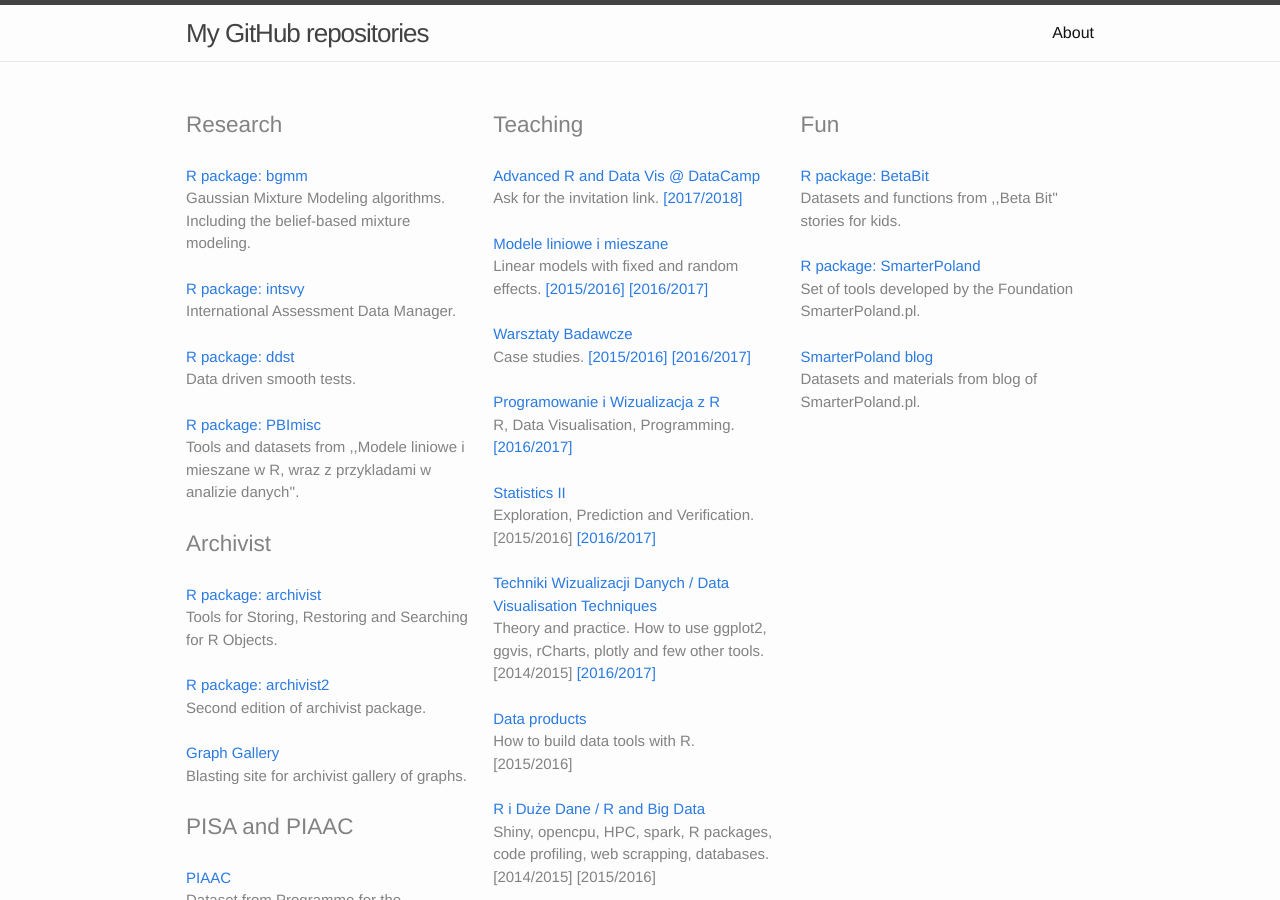
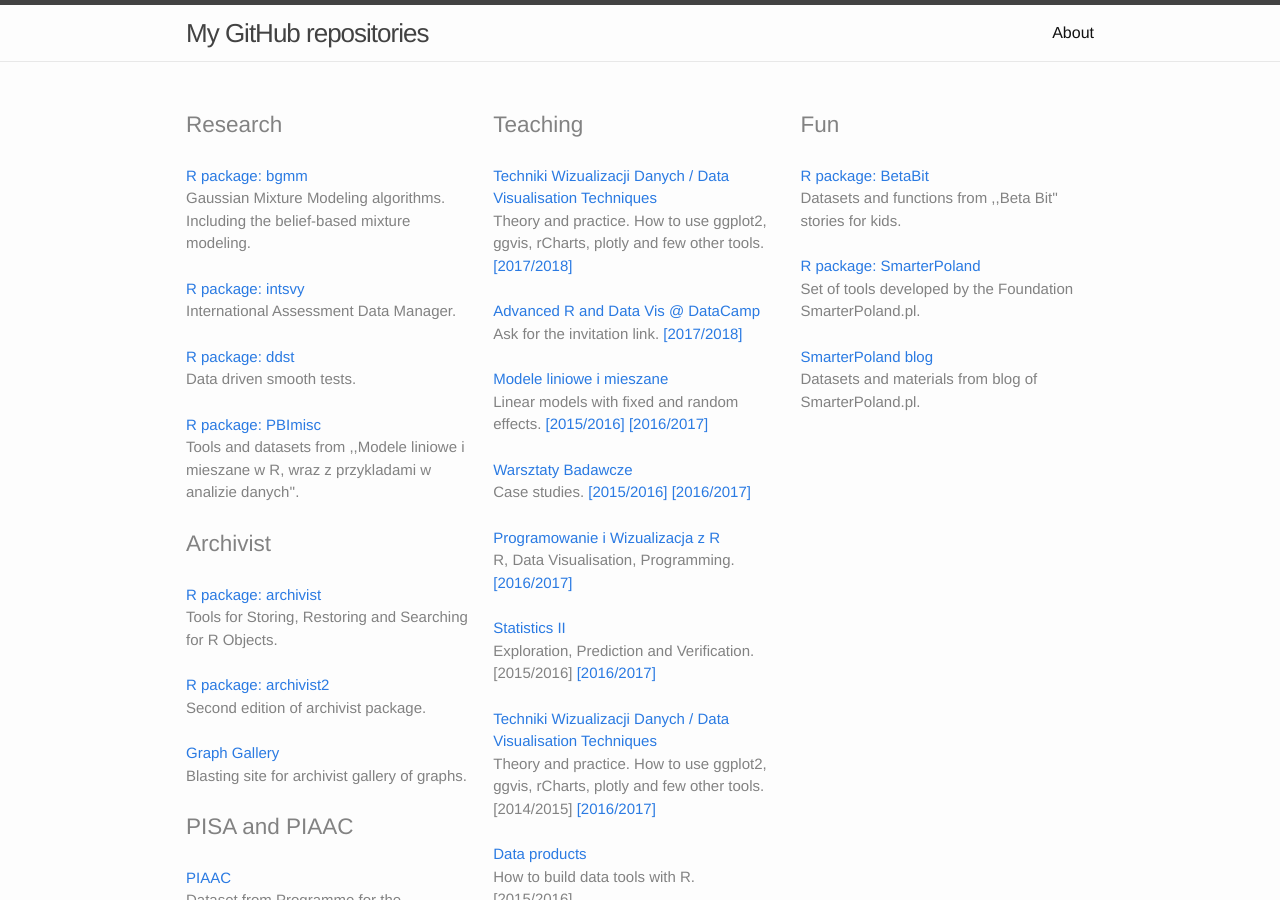
Before and after one commit to pbiecek/pbiecek-website-old, a Jekyll site: the page built from index.html, in a window 1280 px wide and 900 px high. Built offline with Jekyll 4.4.1, drawn with Linux system fonts in a browser that asks for light colours.

Commit message:
Update default.html

```diff
--- a/_layouts/default.html
+++ b/_layouts/default.html
@@ -61,6 +61,10 @@
       <div class="main-col main-col-2">
       	<h2>Teaching</h2>
         <p>
+        <a href="https://github.com/pbiecek/TechnikiWizualizacjiDanych2017/blob/master/README.md">Techniki Wizualizacji Danych / Data Visualisation Techniques </a><br/>
+        Theory and practice. How to use ggplot2, ggvis, rCharts, plotly and few other tools.  <a href="https://github.com/pbiecek/TechnikiWizualizacjiDanych2017/blob/master/README.md">[2017/2018]</a>
+        </p>
+        <p>
         <a href="https://www.datacamp.com/groups/advanced-r-data-visualisation">Advanced R and Data Vis @ DataCamp</a><br/>
         Ask for the invitation link. <a href="https://www.datacamp.com/groups/advanced-r-data-visualisation">[2017/2018]</a>
         </p>
```
